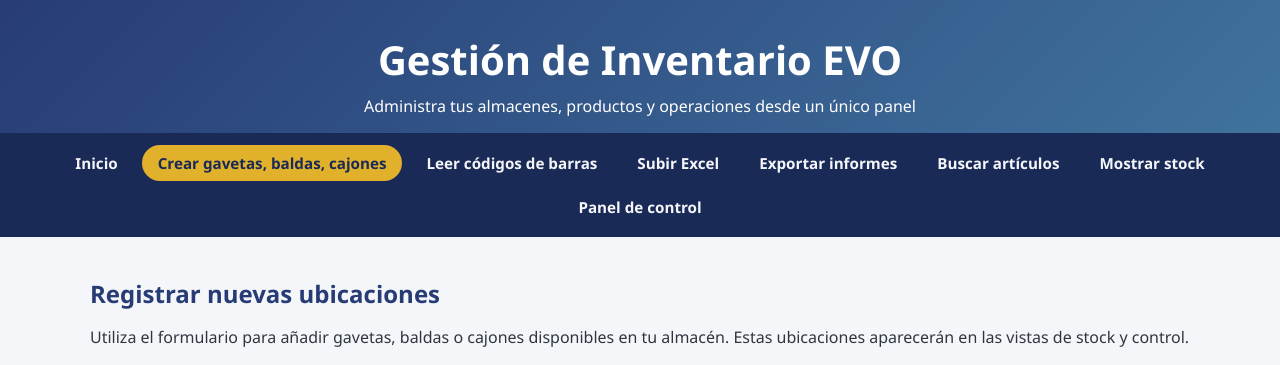
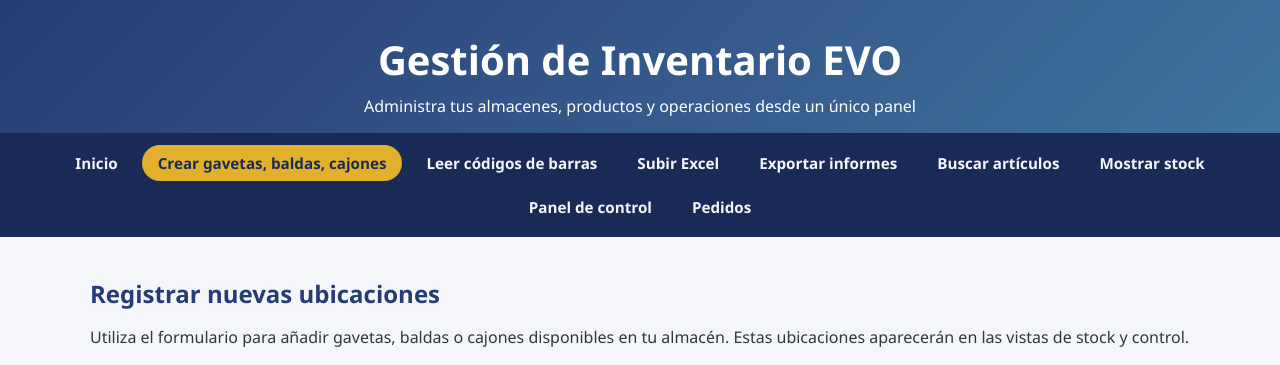
Before and after one commit to opticaelvalle-design/Gestion-de-inventario-EVO, a Flask app: page /crear-gavetas in a window 1280 px wide. Shown: the top 365 px of the page. Run offline with Flask 3, Linux system fonts and the light colour scheme.

Commit message:
Add 'Pedidos' link to navigation menu

```diff
--- a/templates/base.html
+++ b/templates/base.html
@@ -242,6 +242,7 @@
         <a href="{{ url_for('buscar_articulos') }}" class="{% if request.path == url_for('buscar_articulos') %}active{% endif %}">Buscar artículos</a>
         <a href="{{ url_for('mostrar_stock') }}" class="{% if request.path == url_for('mostrar_stock') %}active{% endif %}">Mostrar stock</a>
         <a href="{{ url_for('panel_control') }}" class="{% if request.path == url_for('panel_control') %}active{% endif %}">Panel de control</a>
+        <a href="{{ url_for('pedidos') }}" class="{% if request.path.startswith(url_for('pedidos')) %}active{% endif %}">Pedidos</a>
     </nav>
     {% with messages = get_flashed_messages(with_categories=True) %}
         {% if messages %}
```
